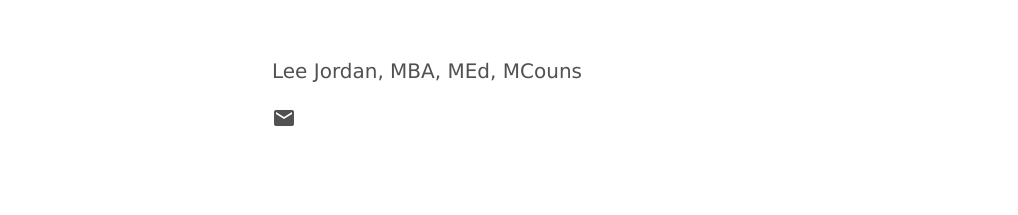
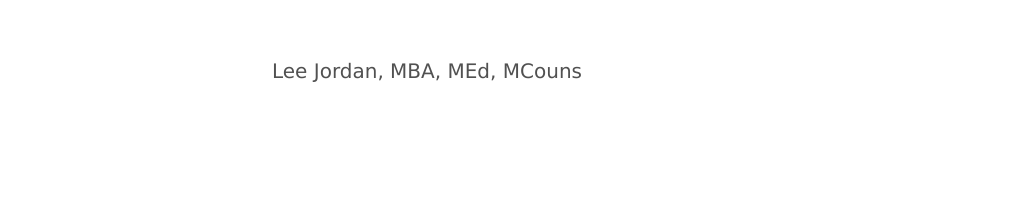
Before and after one commit to tracyjordan/tracyjordan.github.io, a Jekyll site: the page built from _posts/2020-04-11-introduction.md, in a window 1280 px wide. Shown: the part 1350-1565 px from the top of the page, without its empty margins (8-1026 px from the left). Built offline with Jekyll 4.4.1, drawn with Linux system fonts in a browser that asks for light colours; after the commit the page ends 1516 px from its top, so only the background shows below that.

Commit message:
Update 2020-04-11-introduction.md

```diff
--- a/_posts/2020-04-11-introduction.md
+++ b/_posts/2020-04-11-introduction.md
@@ -21,5 +21,3 @@ Looking forward to helping others, together!
 ![alt text](https://aroha.dev/public/assets/images/lee-jordan.png "Lee Jordan")
 
 Lee Jordan, MBA, MEd, MCouns
-
-<span class="material-icons">mail</span>
```
